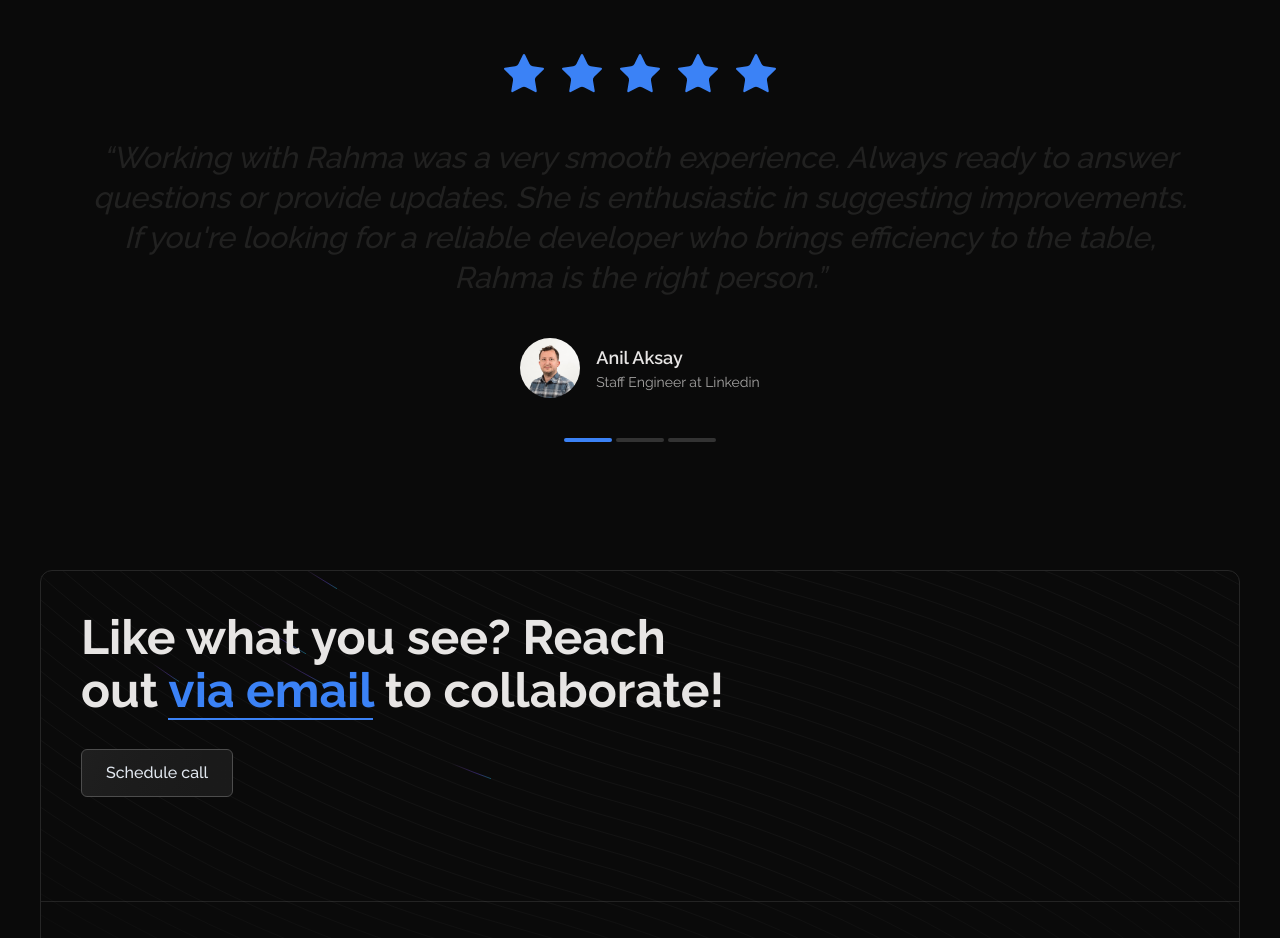
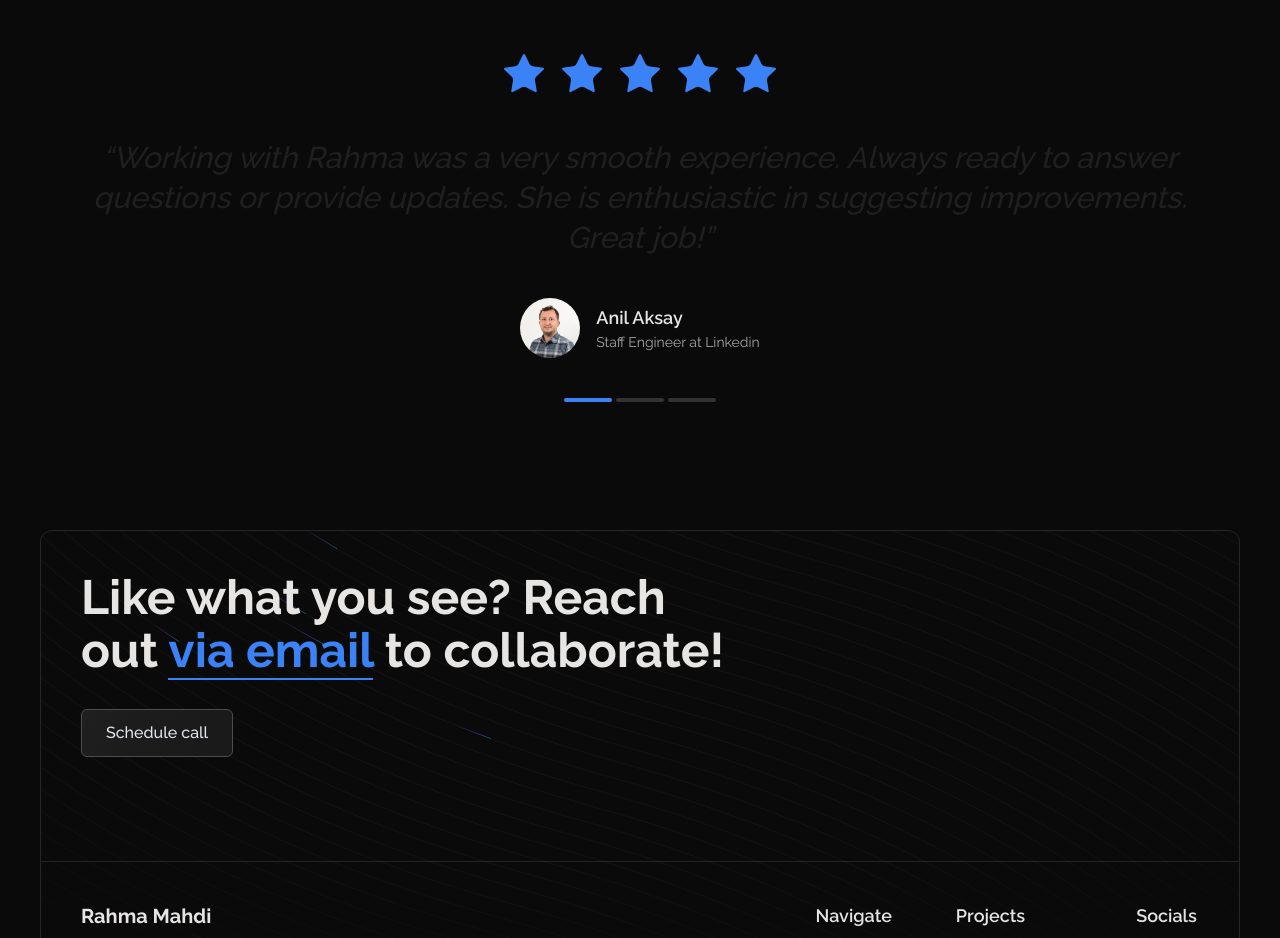
Before and after one commit to rahmamahdi02/portfolioV4, a Next.js app: page / in a window 1280 px wide. Shown: the part 4980-5918 px from the top of the page. Built offline with nearby package versions, Linux system fonts and the light colour scheme.

Commit message:
feat: update text

```diff
--- a/app/_lib/constants.ts
+++ b/app/_lib/constants.ts
@@ -287,7 +287,7 @@ export const testimonialItems = [
     name: "Anil Aksay",
     proffesion: "Staff Engineer at Linkedin",
     description:
-      "“Working with Rahma was a very smooth experience. Always ready to answer questions or provide  updates. She is enthusiastic in suggesting improvements. If you're looking for a reliable developer who brings efficiency to the table, Rahma is the right person.”",
+      "“Working with Rahma was a very smooth experience. Always ready to answer questions or provide  updates. She is enthusiastic in suggesting improvements. Great job!”",
     image: "/imgs/avatars/Anil.jpg",
   },
   {
@@ -296,7 +296,7 @@ export const testimonialItems = [
     name: "Keri Carpenter",
     proffesion: "Senior Engineering Manager at Sony Interactive Entertainment",
     description:
-      "Rahma is an outstanding professional and presents consistently high level of work. During her time at Sony Interactive Media, she has demonstrated extraordinary skills in simplifying complex ideas into clean, functional, and visually appealing designs. Her communication is to the point and time management is perfect, even for the most pressing deadlines. I would highly recommend her to any company looking to bring on a fullstack software developer with strong technical skills and an keen eye for design.”",
+      "Rahma is an outstanding professional and presents consistently high level of work. During her time at Playstation, she has shown efficiency in simplifying complex ideas into clear technical language. Her communication is to the point and time management is great, even for the most pressing deadlines. I would highly recommend her to any company looking to bring on a fullstack software developer with strong technical skills.”",
     image: "/imgs/avatars/Keri.jpg",
   },
   {
@@ -305,7 +305,7 @@ export const testimonialItems = [
     name: "Karena Tyan",
     proffesion: "Staff Technical Program Manager at Sony Interactive Media",
     description:
-      "Rahma is such an incredible member of our team, so productive, positive, and collabrorative. I am envious of wherever she goes next. They'll be lucky to have her! On several occasions, I have had the privilege to work with Rahma, and she has never failed to impress. She pays attention to the project requirements, raises up some pertinent issues, and most importantly delivers beyond the call of duty. Rahma is the kind of person who adds value to the team she's in!”",
+      "Rahma is such an incredible member of our team, so productive, positive, and collabrorative. On several occasions, I have had the privilege to work with Rahma, and she has never failed to impress. She pays attention to the project requirements, raises up some pertinent issues, and most importantly delivers beyond the call of duty. Rahma is the kind of person who adds value to the team she's in!”",
     image: "/imgs/avatars/Karena.jpg",
   },
 ];
--- a/app/page.tsx
+++ b/app/page.tsx
@@ -14,8 +14,8 @@ import Footer from "@/app/_components/Footer";
 
 const navItems = [
   { name: "Home", link: "#home", icon: <House /> },
+  { name: "Projects", link: "#work", icon: <BriefcaseBusiness /> },
   { name: "Work Experience", link: "#about", icon: <UserRound /> },
-  { name: "Projects", link: "#work", icon: <BriefcaseBusiness /> },
   { name: "Contact", link: "#contact", icon: <ContactIco /> },
 ];
 
```
